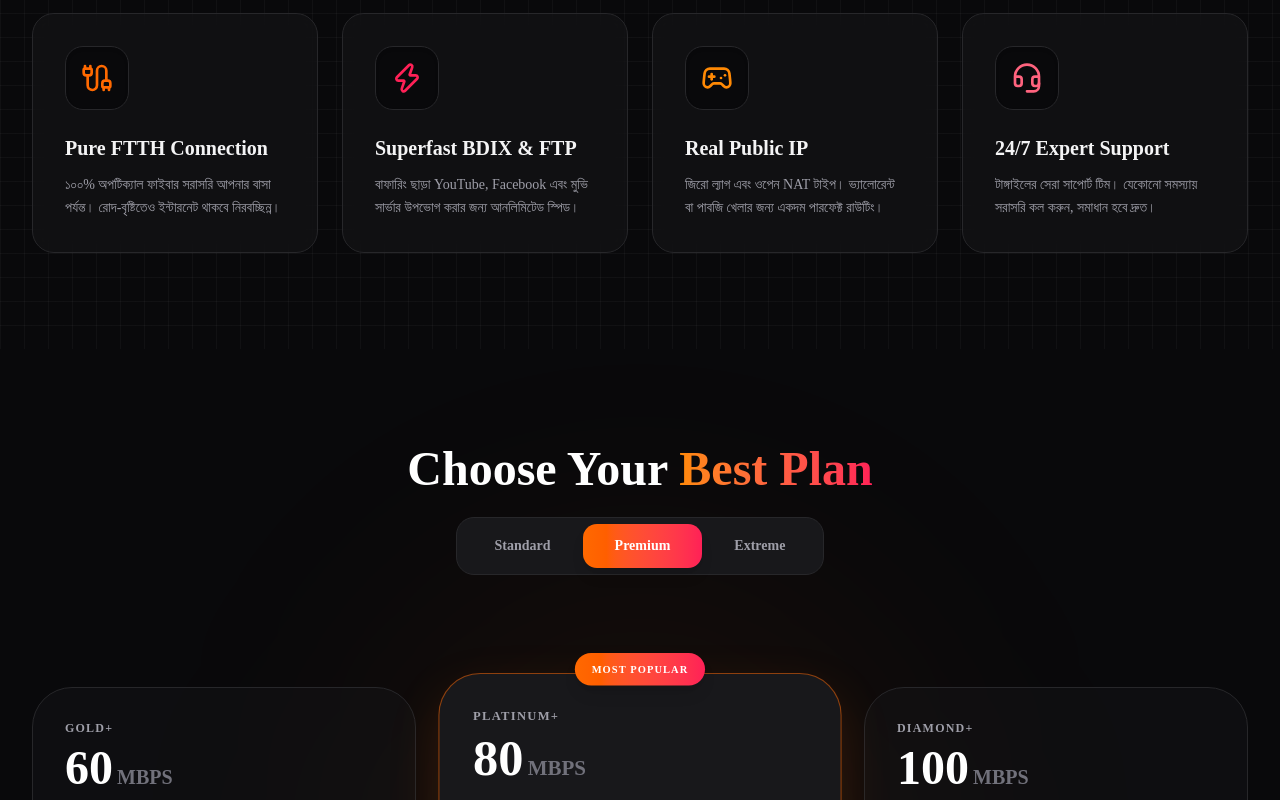
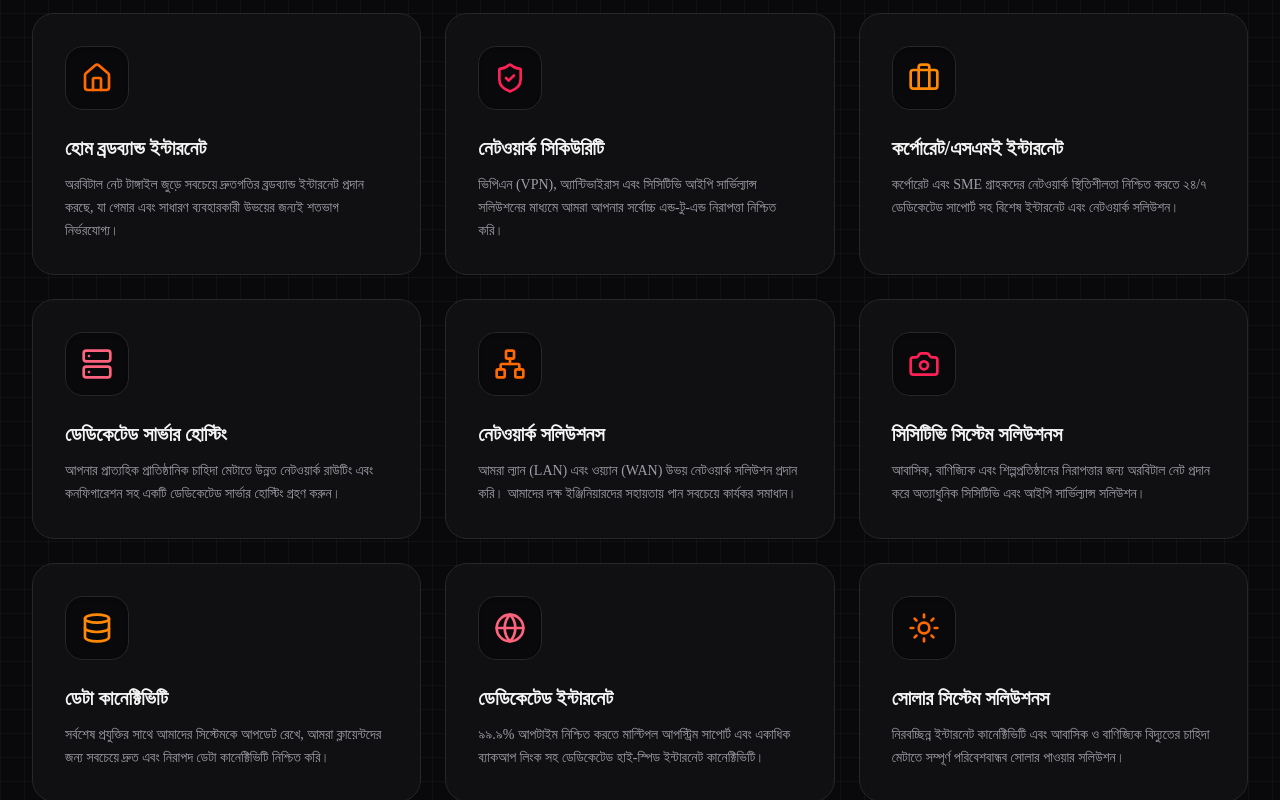
Before and after one commit to shuvostack/orbital-net, a Next.js app in the folder client/: page / in a window 1280 px wide. Shown: the part 1060-1860 px from the top of the page. Built offline with nearby package versions, Linux system fonts and the light colour scheme.

Commit message:
Update features section from English text to Bangla text

```diff
--- a/client/src/components/Features.jsx
+++ b/client/src/components/Features.jsx
@@ -1,46 +1,71 @@
 'use client';
 
 import { motion } from 'framer-motion';
-import { Cable, Zap, Gamepad2, Headset } from 'lucide-react';
+import { Home, ShieldCheck, Briefcase, Server, Network, Camera, Database, Globe, Sun } from 'lucide-react';
 
 export default function Features() {
   const features = [
     {
-      icon: <Cable className="w-8 h-8 text-orange-500" />,
-      title: 'Pure FTTH Connection',
-      description: '১০০% অপটিক্যাল ফাইবার সরাসরি আপনার বাসা পর্যন্ত। রোদ-বৃষ্টিতেও ইন্টারনেট থাকবে নিরবচ্ছিন্ন।',
+      icon: <Home className="w-8 h-8 text-orange-500" />,
+      title: 'হোম ব্রডব্যান্ড ইন্টারনেট',
+      description: 'অরবিটাল নেট টাঙ্গাইল জুড়ে সবচেয়ে দ্রুতগতির ব্রডব্যান্ড ইন্টারনেট প্রদান করছে, যা গেমার এবং সাধারণ ব্যবহারকারী উভয়ের জন্যই শতভাগ নির্ভরযোগ্য।',
     },
     {
-      icon: <Zap className="w-8 h-8 text-rose-500" />,
-      title: 'Superfast BDIX & FTP',
-      description: 'বাফারিং ছাড়া YouTube, Facebook এবং মুভি সার্ভার উপভোগ করার জন্য আনলিমিটেড স্পিড।',
+      icon: <ShieldCheck className="w-8 h-8 text-rose-500" />,
+      title: 'নেটওয়ার্ক সিকিউরিটি',
+      description: 'ভিপিএন (VPN), অ্যান্টিভাইরাস এবং সিসিটিভি আইপি সার্ভিল্যান্স সলিউশনের মাধ্যমে আমরা আপনার সর্বোচ্চ এন্ড-টু-এন্ড নিরাপত্তা নিশ্চিত করি।',
     },
     {
-      icon: <Gamepad2 className="w-8 h-8 text-orange-400" />,
-      title: 'Real Public IP',
-      description: 'জিরো ল্যাগ এবং ওপেন NAT টাইপ। ভ্যালোরেন্ট বা পাবজি খেলার জন্য একদম পারফেক্ট রাউটিং।',
+      icon: <Briefcase className="w-8 h-8 text-orange-400" />,
+      title: 'কর্পোরেট/এসএমই ইন্টারনেট',
+      description: 'কর্পোরেট এবং SME গ্রাহকদের নেটওয়ার্ক স্থিতিশীলতা নিশ্চিত করতে ২৪/৭ ডেডিকেটেড সাপোর্ট সহ বিশেষ ইন্টারনেট এবং নেটওয়ার্ক সলিউশন।',
     },
     {
-      icon: <Headset className="w-8 h-8 text-rose-400" />,
-      title: '24/7 Expert Support',
-      description: 'টাঙ্গাইলের সেরা সাপোর্ট টিম। যেকোনো সমস্যায় সরাসরি কল করুন, সমাধান হবে দ্রুত।',
+      icon: <Server className="w-8 h-8 text-rose-400" />,
+      title: 'ডেডিকেটেড সার্ভার হোস্টিং',
+      description: 'আপনার প্রাত্যহিক প্রাতিষ্ঠানিক চাহিদা মেটাতে উন্নত নেটওয়ার্ক রাউটিং এবং কনফিগারেশন সহ একটি ডেডিকেটেড সার্ভার হোস্টিং গ্রহণ করুন।',
+    },
+    {
+      icon: <Network className="w-8 h-8 text-orange-500" />,
+      title: 'নেটওয়ার্ক সলিউশনস',
+      description: 'আমরা ল্যান (LAN) এবং ওয়্যান (WAN) উভয় নেটওয়ার্ক সলিউশন প্রদান করি। আমাদের দক্ষ ইঞ্জিনিয়ারদের সহায়তায় পান সবচেয়ে কার্যকর সমাধান।',
+    },
+    {
+      icon: <Camera className="w-8 h-8 text-rose-500" />,
+      title: 'সিসিটিভি সিস্টেম সলিউশনস',
+      description: 'আবাসিক, বাণিজ্যিক এবং শিল্পপ্রতিষ্ঠানের নিরাপত্তার জন্য অরবিটাল নেট প্রদান করে অত্যাধুনিক সিসিটিভি এবং আইপি সার্ভিল্যান্স সলিউশন।',
+    },
+    {
+      icon: <Database className="w-8 h-8 text-orange-400" />,
+      title: 'ডেটা কানেক্টিভিটি',
+      description: 'সর্বশেষ প্রযুক্তির সাথে আমাদের সিস্টেমকে আপডেট রেখে, আমরা ক্লায়েন্টদের জন্য সবচেয়ে দ্রুত এবং নিরাপদ ডেটা কানেক্টিভিটি নিশ্চিত করি।',
+    },
+    {
+      icon: <Globe className="w-8 h-8 text-rose-400" />,
+      title: 'ডেডিকেটেড ইন্টারনেট',
+      description: '৯৯.৯% আপটাইম নিশ্চিত করতে মাল্টিপল আপস্ট্রিম সাপোর্ট এবং একাধিক ব্যাকআপ লিংক সহ ডেডিকেটেড হাই-স্পিড ইন্টারনেট কানেক্টিভিটি।',
+    },
+    {
+      icon: <Sun className="w-8 h-8 text-orange-500" />,
+      title: 'সোলার সিস্টেম সলিউশনস',
+      description: 'নিরবচ্ছিন্ন ইন্টারনেট কানেক্টিভিটি এবং আবাসিক ও বাণিজ্যিক বিদ্যুতের চাহিদা মেটাতে সম্পূর্ণ পরিবেশবান্ধব সোলার পাওয়ার সলিউশন।',
     },
   ];
 
-  // Framer Motion Variants for Staggered Animation
+  // Framer Motion Variants
   const containerVariants = {
     hidden: { opacity: 0 },
     visible: {
       opacity: 1,
       transition: {
-        staggerChildren: 0.2,
+        staggerChildren: 0.15,
       },
     },
   };
 
   const cardVariants = {
     hidden: { opacity: 0, y: 30 },
-    visible: { opacity: 1, y: 0, transition: { duration: 0.6, ease: "easeOut" } },
+    visible: { opacity: 1, y: 0, transition: { duration: 0.5, ease: "easeOut" } },
   };
 
   return (
@@ -59,7 +84,7 @@ export default function Features() {
             viewport={{ once: true }}
             className="text-orange-500 font-bold tracking-widest uppercase text-sm mb-3 block"
           >
-            Why Choose Orbital Net
+            আমাদের সার্বিক সেবাসমূহ
           </motion.span>
           <motion.h2
             initial={{ opacity: 0, y: 20 }}
@@ -68,7 +93,7 @@ export default function Features() {
             transition={{ delay: 0.1 }}
             className="text-4xl md:text-5xl font-black text-white tracking-tight"
           >
-            Engineered for <span className="text-transparent bg-clip-text bg-gradient-to-r from-orange-400 to-rose-500">Extreme Performance</span>
+            সর্বোচ্চ পারফরম্যান্সের জন্য <span className="text-transparent bg-clip-text bg-gradient-to-r from-orange-400 to-rose-500">আমরাই সেরা</span>
           </motion.h2>
         </div>
 
@@ -78,7 +103,7 @@ export default function Features() {
           initial="hidden"
           whileInView="visible"
           viewport={{ once: true, margin: "-100px" }}
-          className="grid grid-cols-1 md:grid-cols-2 lg:grid-cols-4 gap-6"
+          className="grid grid-cols-1 md:grid-cols-2 lg:grid-cols-3 gap-6"
         >
           {features.map((feature, index) => (
             <motion.div
```
